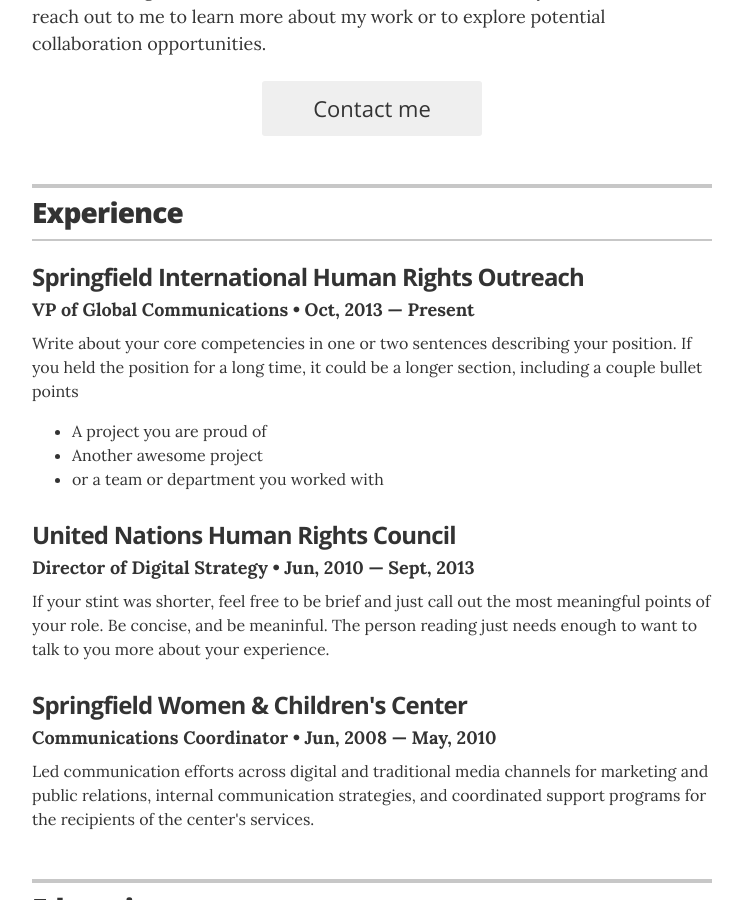
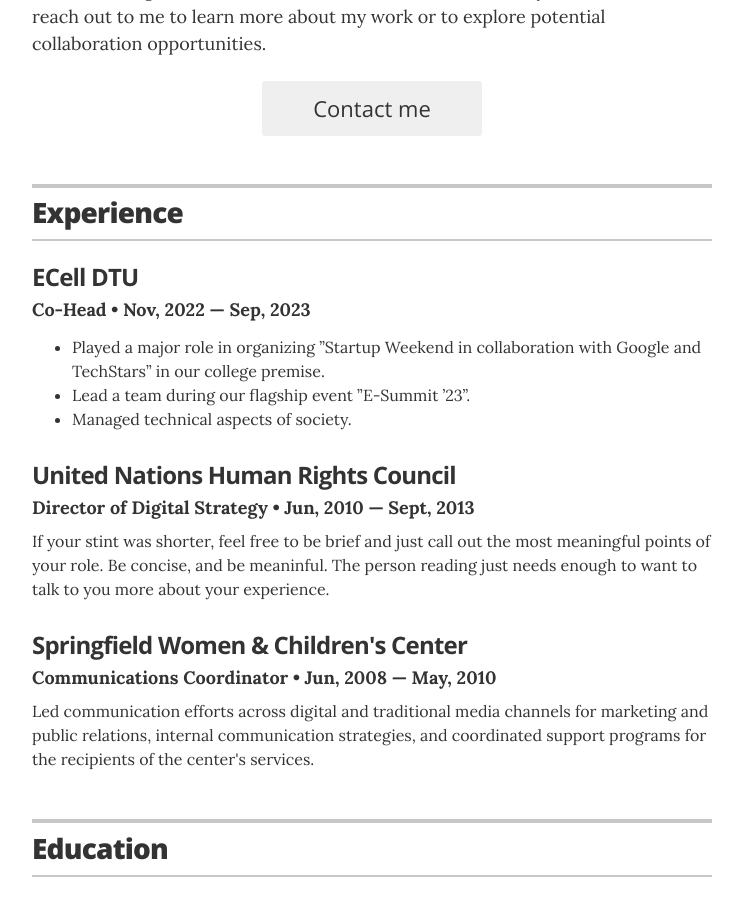
Before and after one commit to RishiAryan1201/resume, a Jekyll site: the page built from index.html, in a window 1280 px wide and 900 px high, scrolled down 499 px. Shown: the whole window, without its empty margins (268-1011 px from the left). Built offline with Jekyll 4.4.1, drawn with Linux system fonts in a browser that asks for light colours.

Commit message:
Update experience.yml

```diff
--- a/_data/experience.yml
+++ b/_data/experience.yml
@@ -1,10 +1,12 @@
 # Jobs
 # VP of Global Communications
-- company: Springfield International Human Rights Outreach
-  position: VP of Global Communications
-  duration: Oct, 2013 &mdash; Present
-  summary: Write about your core competencies in one or two sentences describing your position. If you held the position for a long time, it could be a longer section, including a couple bullet points	<ul class="resume-item-list"><li>A project you are proud of</li><li>Another awesome project</li><li>or a team or department you worked with</li></ul>
-
+- company: ECell DTU
+  position: Director Of Photography ( Senior Council Member )
+  duration: Sep, 2023 &mdash; Present
+  summary: Playing a Major role in the Senior Council, who handles the whole Society and make all the decisions for the society.
+  position: Co-Head
+  duration: Nov, 2022 &mdash; Sep, 2023
+  summary: <ul class="resume-item-list"><li>Played a major role in organizing ”Startup Weekend in collaboration with Google and TechStars” in our college premise.</li><li>Lead a team during our flagship event ”E-Summit ’23”.</li><li>Managed technical aspects of society.</li></ul>
 # Director of Digital Stratgy
 - company: United Nations Human Rights Council
   position: Director of Digital Strategy
```
